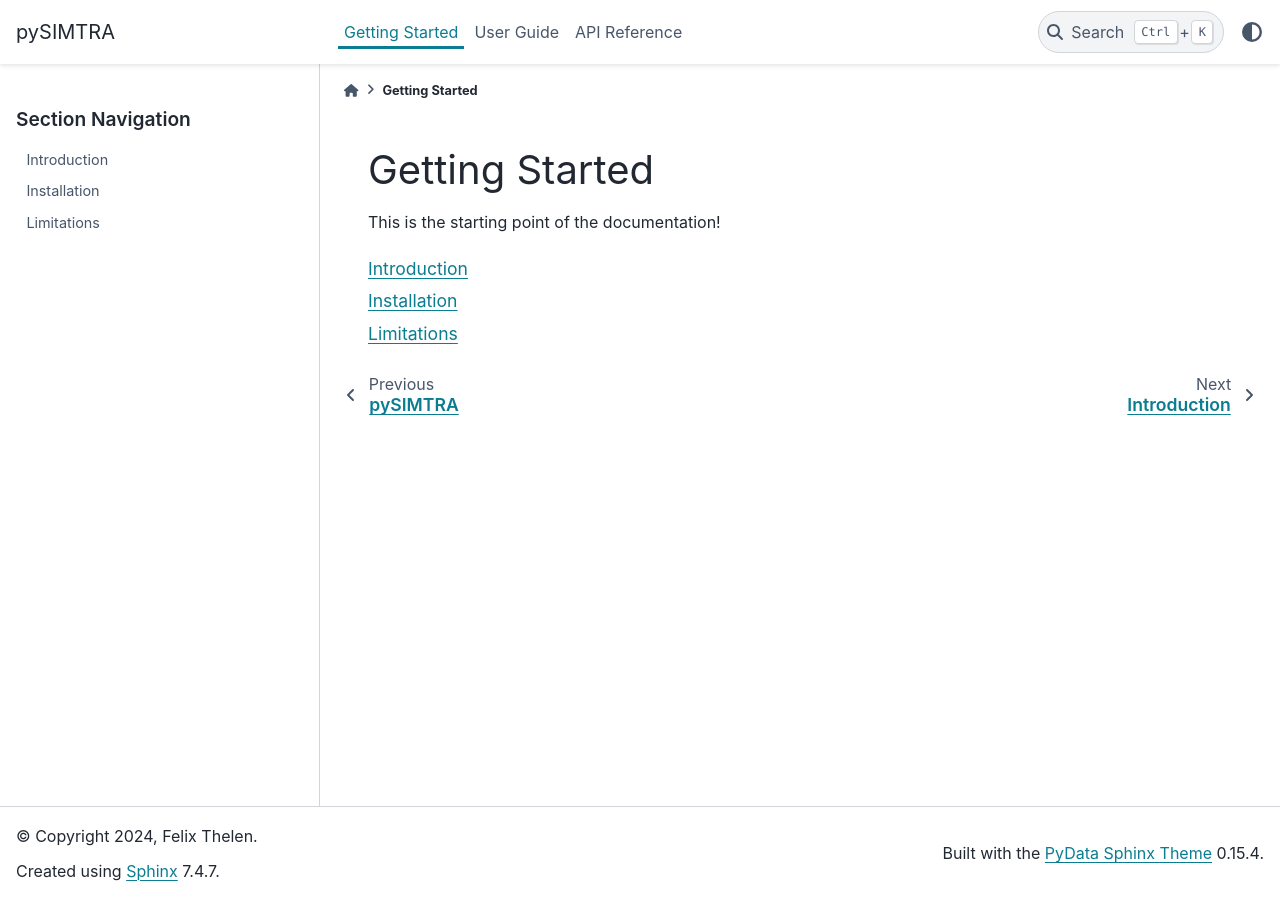
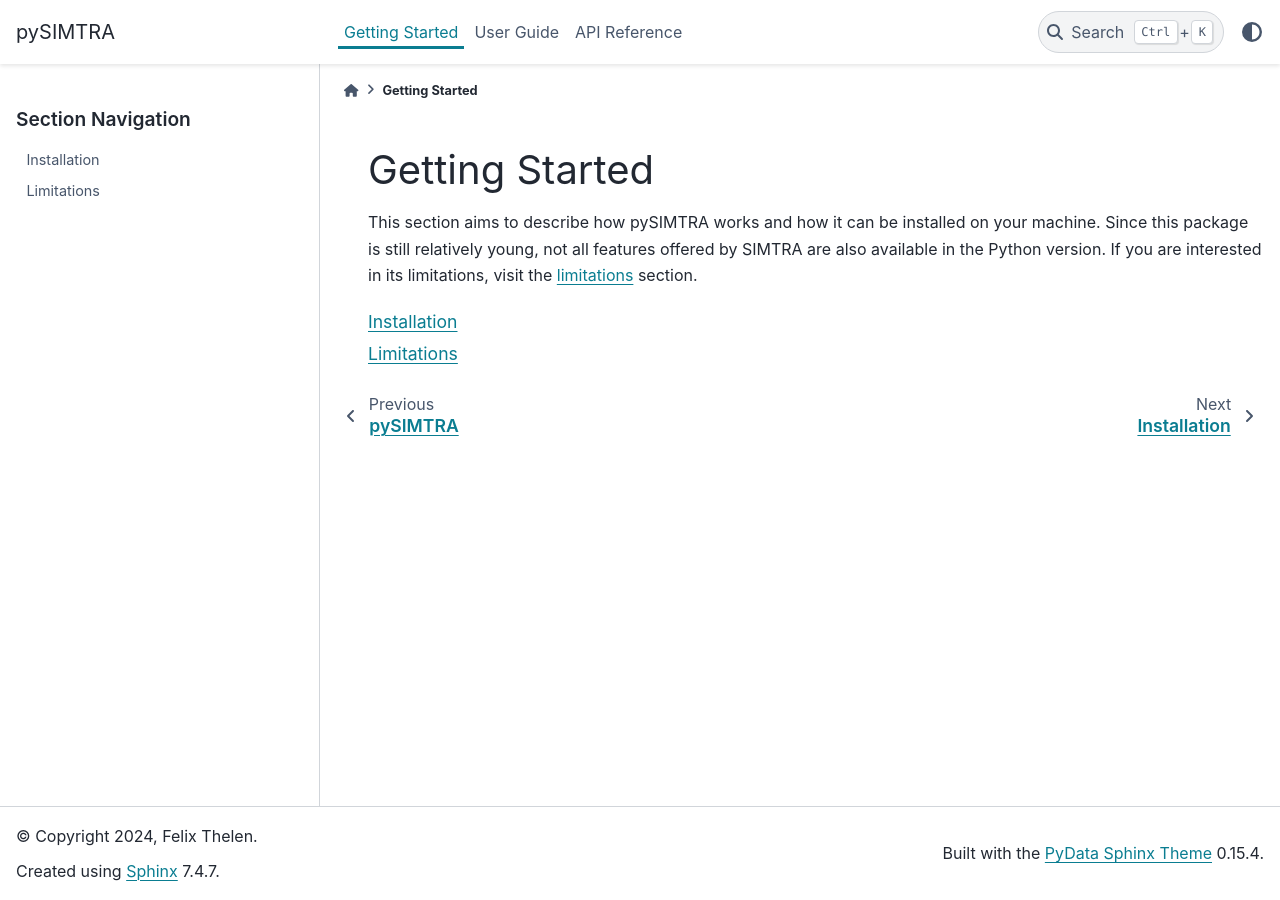
Before and after one commit to felixthln/pysimtra, a Sphinx documentation site: the page built from docs/source/getting_started/index.rst, in a window 1280 px wide. Built offline with Sphinx 7.4.7 and the PyData theme 0.15.4, drawn with Linux system fonts in a browser that asks for light colours.

Commit message:
First additions to the documentation

```diff
--- a/docs/source/getting_started/index.rst
+++ b/docs/source/getting_started/index.rst
@@ -1,9 +1,10 @@
 Getting Started
 ===============
 
-This is the starting point of the documentation!
+This section aims to describe how pySIMTRA works and how it can be installed on your machine. Since this package is
+still relatively young, not all features offered by SIMTRA are also available in the Python version. If you are
+interested in its limitations, visit the :doc:`limitations <limitations>` section.
 
 .. toctree::
-   introduction
    installation
    limitations
--- a/docs/source/getting_started/introduction.rst
+++ /dev/null
@@ -1,4 +0,0 @@
-Introduction
-============
-
-Introductory text
--- a/docs/source/index.rst
+++ b/docs/source/index.rst
@@ -3,7 +3,7 @@
 ########
 
 ``pySIMTRA`` is a Python wrapper for `SIMTRA <https://www.ugent.be/we/solidstatesciences/draft/en/services/software>`_
-(:underline:`Si`mulation of :underline:`M`etal :underline:`Tra`nsport), a Monte Carlo code for simulating the transport
+(**Si**mulation of **M**etal **Tra**nsport), a Monte Carlo code for simulating the transport
 of sputtered atoms through the gas phase. SIMTRA allows for the definition of custom sputter systems in 3D by a
 graphical user interface and does not only calculate the deposition profile, but also properties of the deposited atoms
 such as energy and direction. pySIMTRA extends this functionality by allowing to define custom systems programmatically
```
